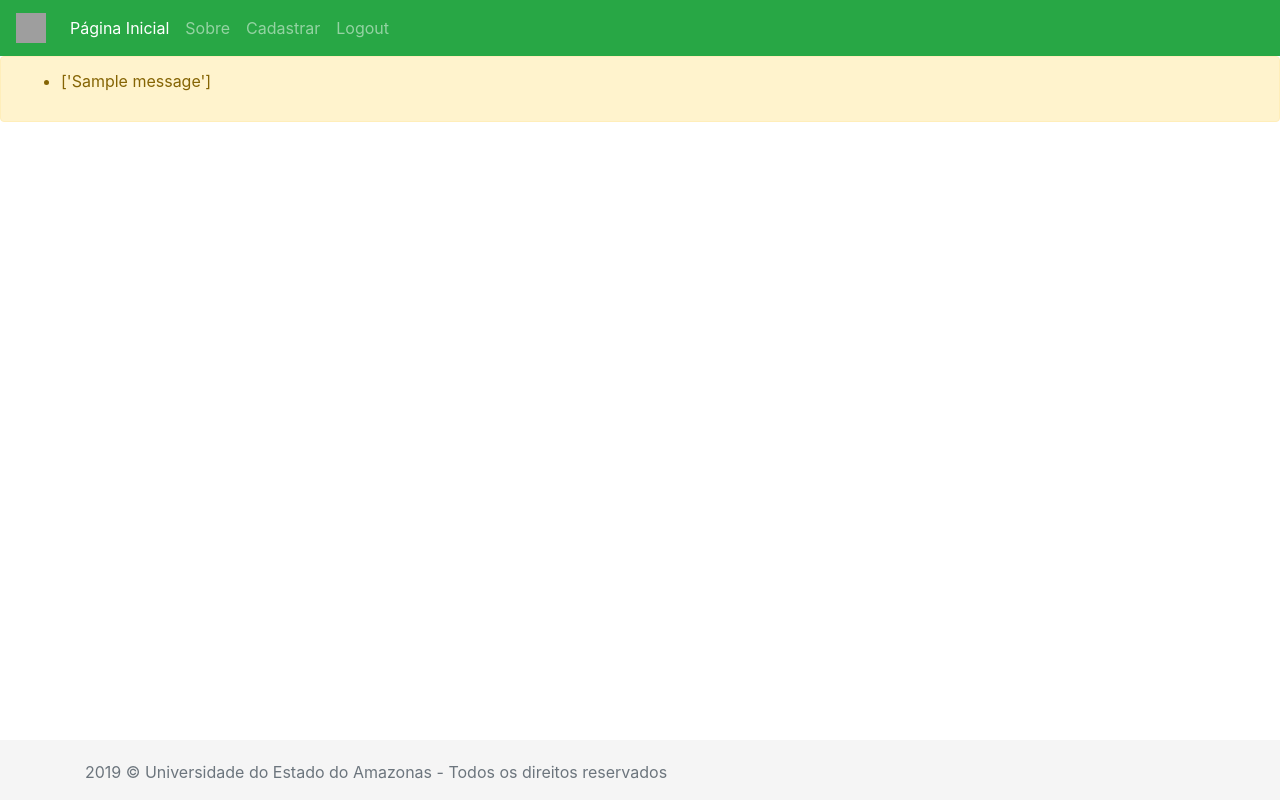
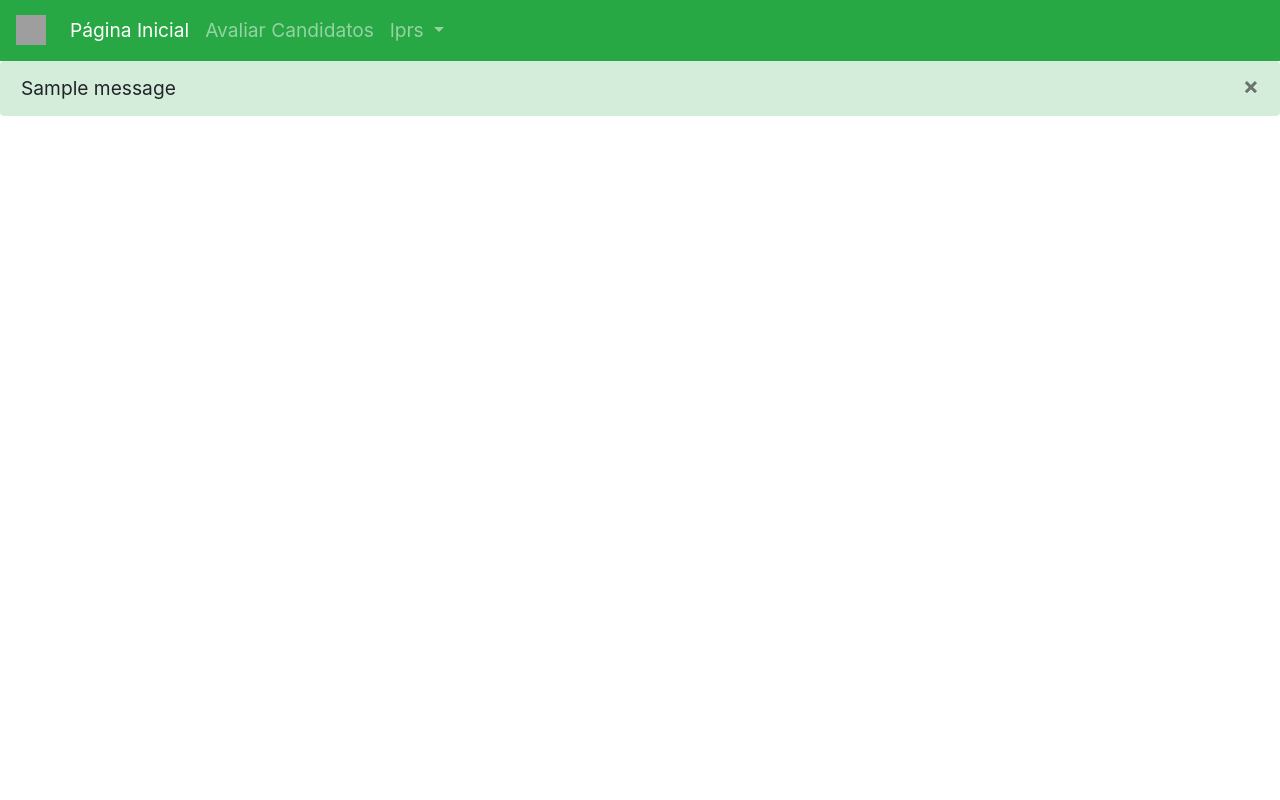
Before and after one commit to lprs110/politician-recommender-system, a Flask app: template app/templates/base.html in a window 1280 px wide. Run offline with Flask 2, Linux system fonts and the light colour scheme; a user stored in the database is signed in; tables that the repository leaves empty hold one stand-in row (values such as "Sample post"); the template is opened without the code that fills it: most values are stand-ins (such as "Sample title", 1, 10 or a date in 2020); one stand-in notice (Sample message) is shown; some libraries are stand-ins or nearby versions; grey boxes are pictures that could not be loaded.

Commit message:
feat: add new alert messages and navbar items
Currently footer is not set because it isn't working propertly

```diff
--- a/app/templates/base.html
+++ b/app/templates/base.html
@@ -1,19 +1,38 @@
 <style>
-    .footer{
-        position: absolute;
+    .footer {
+        position: fixed;
         bottom: 0;
         width: 100%;
         height: 60px;
+        line-height: 60px;
         background-color: #f5f5f5;
     }
-    .container .text-muted{
-        margin: 20px 0;
+    .footer > .container{
+        padding-right: 15px;
+        padding-left: 15px;
+    }
+    .alert.success {
+        background-color: #d4edda;
+    }
+    .alert.error {
+        background-color: #f8d7da;
+    }
+    .alert.warning {
+        background-color: #fff3cd;
+    }
+
+    body{
+        font-size: 1.2rem !important;
+    }
+    body > .container{
+        padding: 60px 15px 0;
     }
 </style>
 
 <html>
     <head>
         <meta charset="utf-8" />
+        {{ fontawesome_html() }}
         <title>EmQuemVotar</title>
         <link rel="stylesheet" href="https://stackpath.bootstrapcdn.com/bootstrap/4.3.1/css/bootstrap.min.css" integrity="sha384-ggOyR0iXCbMQv3Xipma34MD+dH/1fQ784/j6cY/iJTQUOhcWr7x9JvoRxT2MZw1T" crossorigin="anonymous">
         <link rel="stylesheet" type="text/css" href="{{ url_for('static', filename='styles/config.css') }}" />
@@ -27,37 +46,54 @@
             <div class="collapse navbar-collapse" id="navbarNavAltMarkup">
                 <div class="navbar-nav">
                     <a class="nav-item nav-link active" href="{{ url_for('index') }}">Página Inicial <span class="sr-only">(current)</span></a>
-                    <a class="nav-item nav-link" href="#">Sobre</a>
-                    <a class="nav-item nav-link" href="{{ url_for('register') }}">Cadastrar</a>
+                    <!--<a class="nav-item nav-link" href="#">Sobre</a>-->
+
+                    {% if not current_user.is_authenticated %}
+                        <a class="nav-item nav-link" href="{{ url_for('register') }}">Cadastrar</a>
+                        <a class="nav-item nav-link" href="{{ url_for('login') }}">Login</a>
+                    {% endif %}
+
+
                     {% if current_user.is_authenticated %}
-                        <a class="nav-item nav-link" href="{{ url_for('logout') }}">Logout</a>
-                    {% else %}
-                        <a class="nav-item nav-link" href="{{ url_for('login') }}">Login</a>
+                    <a class="nav=item nav-link" href="{{ url_for('rate_candidates') }}">Avaliar Candidatos</a>
+                    <ul class="navbar-nav ml-auto">
+                        <li class="nav-item dropdown">
+                            <a class="nav-link dropdown-toggle" href="#" id="navDrop" role="button" data-toggle="dropdown">
+                                {{ current_user.username }}
+                            </a>
+                            <div class="dropdown-menu" aria-labelledby="navDrop">
+                                <a class="dropdown-item" href="#">Perfil</a>
+                                <div class="dropdown-divider"></div>
+                                <a class="dropdown-item" href="{{ url_for('logout') }}">Sair</a>
+                            </div>
+                        </li>
+                    </ul>
                     {% endif %}
                 </div>
             </div>
         </nav>
 
-        {% with messages = get_flashed_messages() %}
+        {% with messages = get_flashed_messages(with_categories=true) %}
             {% if messages %}
-                <div class="alert alert-warning">
-                    <ul class="flashes">
-                        {% for message in messages %}
-                            <li>{{ messages }}</li>
-                        {% endfor %}
-                    </ul>
-                </div>
+                {% for category, message in messages %}
+                    <div class="alert {{ category }}" class="fade show" role="alert">
+                        {{ message|capitalize }}
+                        <button type="button" class="close" data-dismiss="alert" aria-label="Close">
+                            <span aria-hidden="true">&times;</span>
+                        </button>
+                    </div>
+                {% endfor %}
             {% endif %}
         {% endwith %}
         {% block content %}{% endblock %}
-
+        <!--
         <footer class="footer">
             <div class="container">
-                <p class="text-muted">
+                <span class="text-muted">
                     2019 &copy; Universidade do Estado do Amazonas - Todos os direitos reservados
-                </p>
+                </span>
             </div>
-        </footer>
+        </footer>-->
 
         <script src="https://code.jquery.com/jquery-3.3.1.slim.min.js" integrity="sha384-q8i/X+965DzO0rT7abK41JStQIAqVgRVzpbzo5smXKp4YfRvH+8abtTE1Pi6jizo" crossorigin="anonymous"></script>
         <script src="https://cdnjs.cloudflare.com/ajax/libs/popper.js/1.14.7/umd/popper.min.js" integrity="sha384-UO2eT0CpHqdSJQ6hJty5KVphtPhzWj9WO1clHTMGa3JDZwrnQq4sF86dIHNDz0W1" crossorigin="anonymous"></script>
```
Also changed, not shown: app/templates/base_login_register.html (+17 -3 lines).
